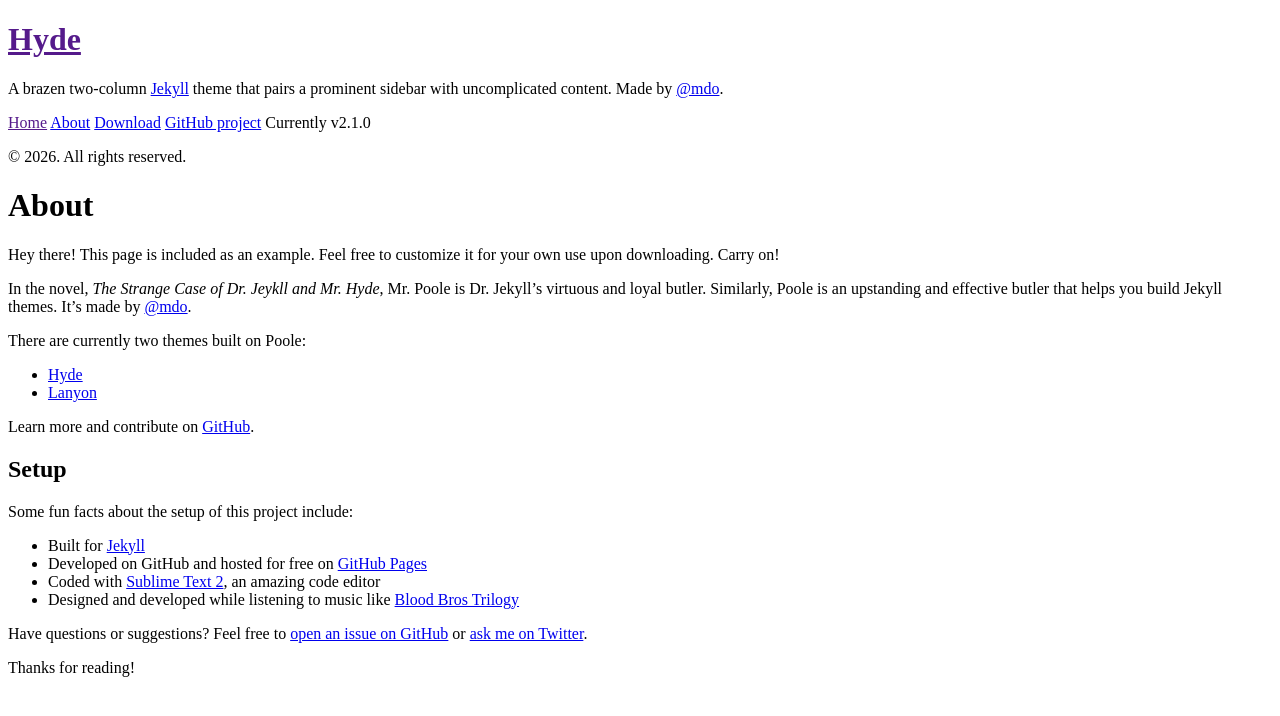
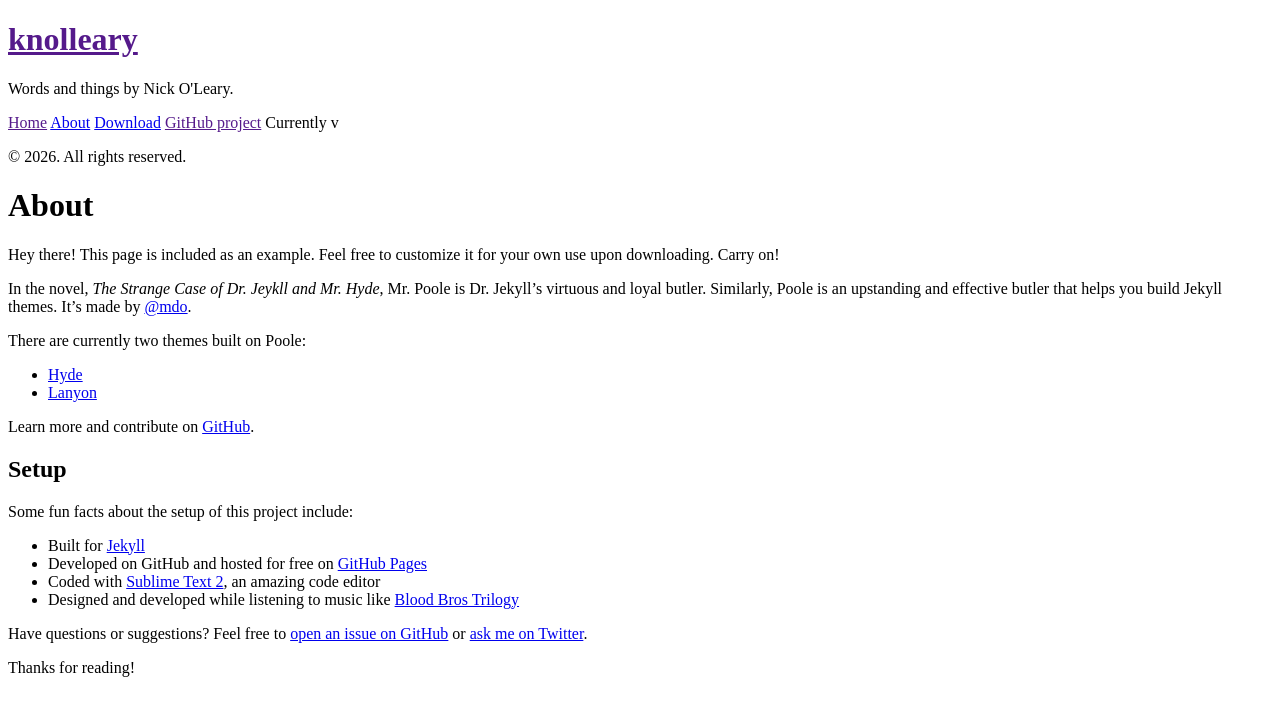
Before and after one commit to friendly-invention/friendly-invention.github.io, a Jekyll site: the page built from about.md, in a window 1280 px wide. Shown: the top 716 px of the page. Built offline with Jekyll 4.4.1, drawn with Linux system fonts in a browser that asks for light colours; Markdown is read by kramdown in place of the engine named in the settings.

Commit message:
Update Jekyll configuration for new theme and author

```diff
--- a/_config.yml
+++ b/_config.yml
@@ -1,26 +1,21 @@
 # Dependencies
-markdown:         redcarpet
-highlighter:      pygments
+markdown:         kramdown
+highlighter:      rouge
 
 # Permalinks
-permalink:        pretty
-relative_permalinks: true
+permalink: /:year/:month/:day/:title/
 
 # Setup
-title:            Hyde
-tagline:          'A Jekyll theme'
-description:      'A brazen two-column <a href="http://jekyllrb.com" target="_blank">Jekyll</a> theme that pairs a prominent sidebar with uncomplicated content. Made by <a href="https://twitter.com/mdo" target="_blank">@mdo</a>.'
-url:              "https://friendly-invention.github.io"
-baseurl:          ""
+title:            knolleary
+tagline:          "Things by Nick O'Leary"
+description:      'Words and things by Nick O&apos;Leary.'
+baseurl:          /
 
 author:
-  name:           'Mark Otto'
-  url:            https://twitter.com/mdo
+  name:           "Nick O'Leary"
+  url:            https://twitter.com/knolleary
+  twitter:        "@knolleary"
 
-paginate:         5
-
-# Custom vars
-version:          2.1.0
-
-github:
-  repo:           https://github.com/poole/hyde
+plugins:
+    - jekyll-paginate
+    - jekyll-redirect-from
```
